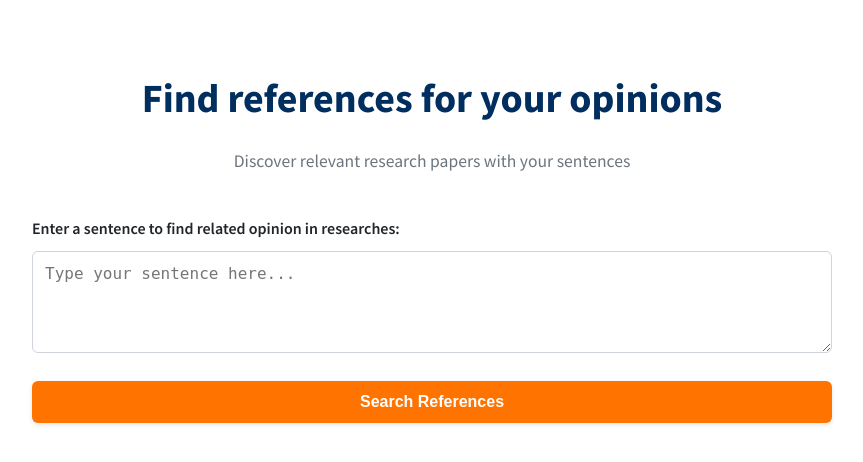
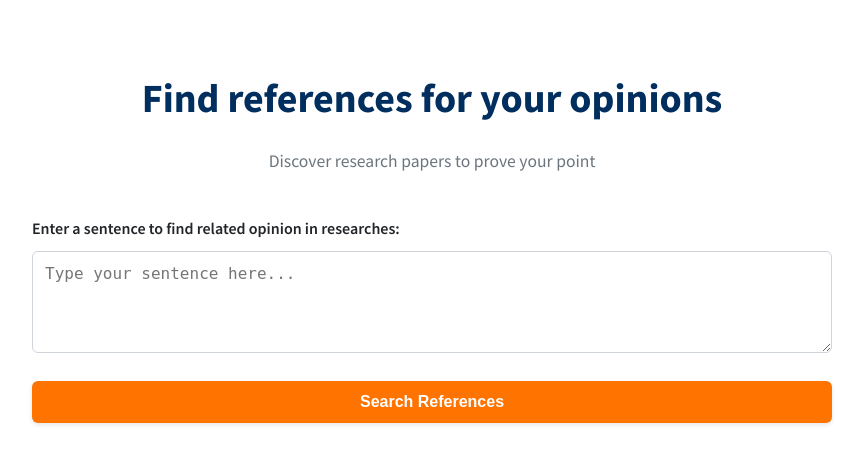
Before and after one commit to Ale045/ProofPoint, a Flask app: page / in a window 1280 px wide. Shown: the part 107-569 px from the top of the page, without its empty margins (208-1071 px from the left). Run offline with Flask 3, Linux system fonts and the light colour scheme.

Commit message:
change subtitle

```diff
--- a/templates/index.html
+++ b/templates/index.html
@@ -272,7 +272,7 @@
         <header>
             <div class="header-left">
               <h1>Find references for your opinions</h1>
-              <p class="tagline">Discover relevant research papers with your sentences</p>
+              <p class="tagline">Discover research papers to prove your point</p>
             </div>
           </header>
 
```
